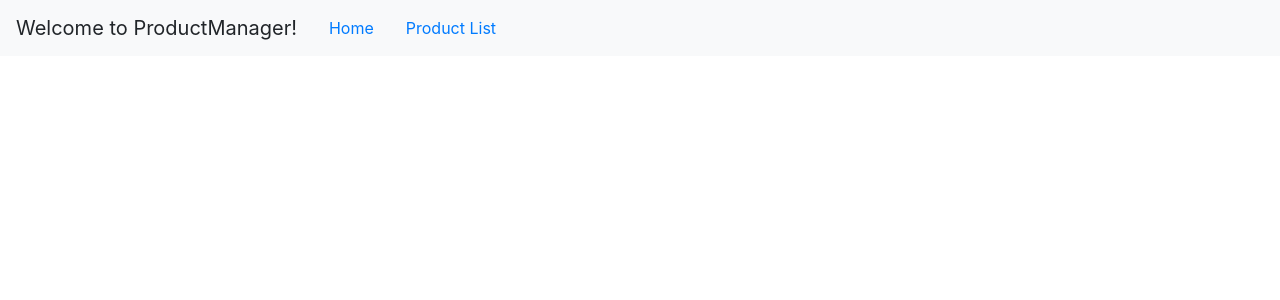
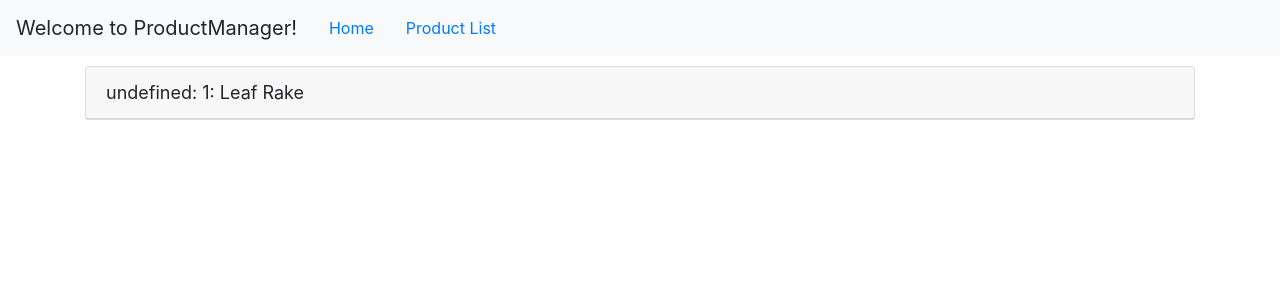
Before and after one commit to tiyalla/ProductManager, an Angular app: page /products/1 in a window 1280 px wide. Shown: the top 300 px of the page. Built offline with nearby package versions, Linux system fonts and the light colour scheme.

Commit message:
Pass product parameter to route

```diff
--- a/src/app/products/product-detail.component.html
+++ b/src/app/products/product-detail.component.html
@@ -1,5 +1,5 @@
 <div class="card" *ngIf='product'>
   <div class="card-header">
-    {{pageTitle +': '+ product.productName }}
+    {{ pageTitle +': '+ product.productName }}
   </div>
 </div>
--- a/src/app/products/product-detail.component.ts
+++ b/src/app/products/product-detail.component.ts
@@ -1,17 +1,35 @@
 import { Component, OnInit } from '@angular/core';
 import { IProduct } from './products';
+import { ActivatedRoute } from '@angular/router';
 
 @Component({
   templateUrl: './product-detail.component.html',
   styleUrls: ['./product-detail.component.css']
 })
+
 export class ProductDetailComponent implements OnInit {
   pageTitle: 'Product Detail';
   product: IProduct;
 
-  constructor() { }
+  constructor(private route: ActivatedRoute) { }
 
   ngOnInit() {
+
+    // + is a short cut to convert string to numeric id
+    let id = +this.route.snapshot.paramMap.get('id');
+
+    //hardcoding because we're not retrieving via HTTP
+    this.pageTitle += `: ${id}`;
+    this.product = {
+      "productId": id,
+      "productName": "Leaf Rake",
+      "productCode": "GDN-0011",
+      "releaseDate": "March 19, 2016",
+      "description": "Leaf rake with 48-inch wooden handle.",
+      "price": 19.95,
+      "starRating": 3.2,
+      "imageUrl": "https://openclipart.org/image/300px/svg_to_png/26215/Anonymous_Leaf_Rake.png"
+    }
   }
 
 }
--- a/src/app/products/product-list.component.html
+++ b/src/app/products/product-list.component.html
@@ -42,7 +42,11 @@
                                 [style.width.px]= 'imageWidth'
                                 [style.height.px]= 'imageWidth'>
                             </td>
-                            <td>{{product.productName}}</td>
+                            <td>
+                                <a [routerLink]="['/products', product.productId]">
+                                    {{product.productName}}
+                                </a>
+                            </td>
                             <td>{{product.productCode | lowercase |convertToSpaces:'-'}}</td>
                             <td>{{product.releaseDate}}</td>
                             <td>{{product.price | currency: 'USD':'symbol'}}</td>
```
